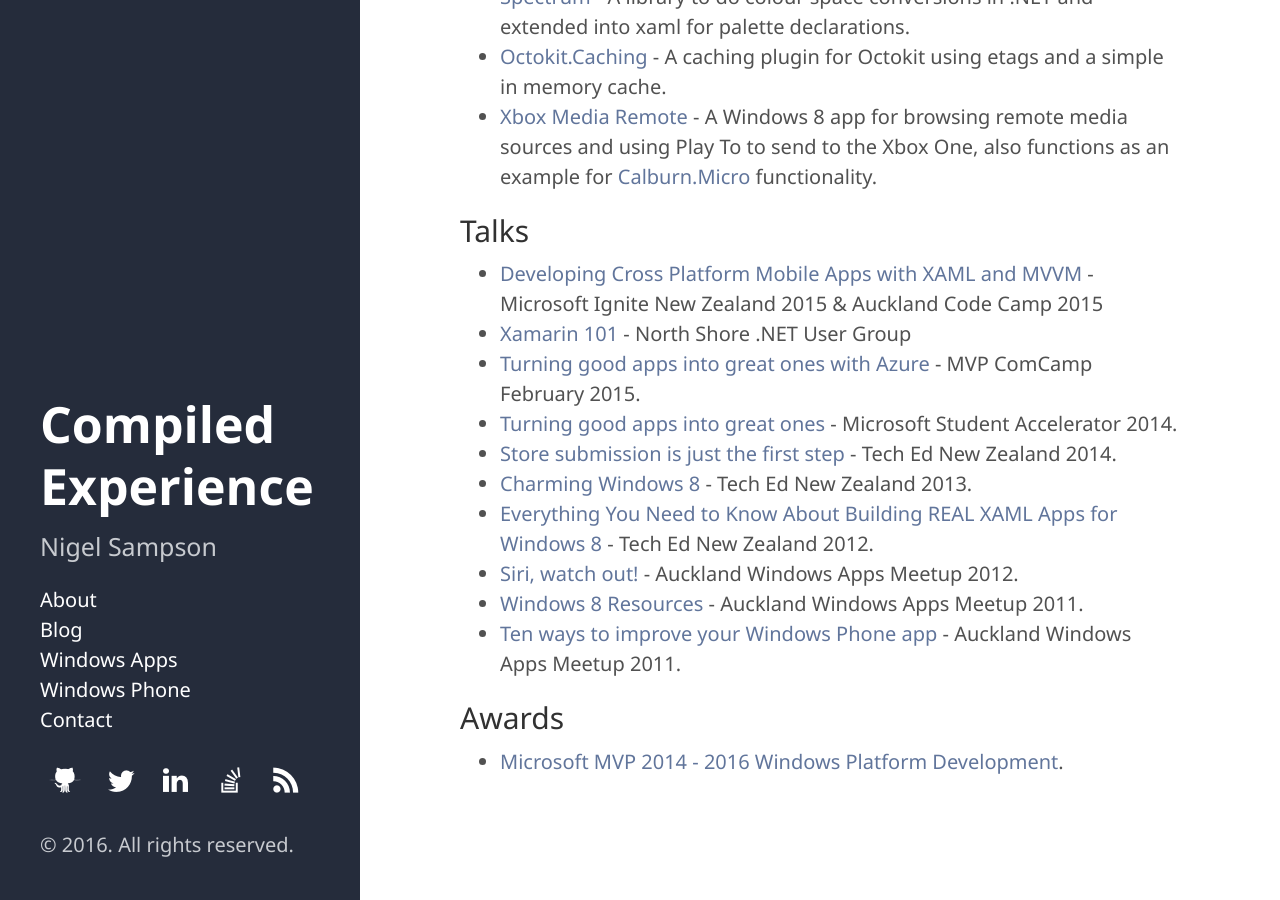
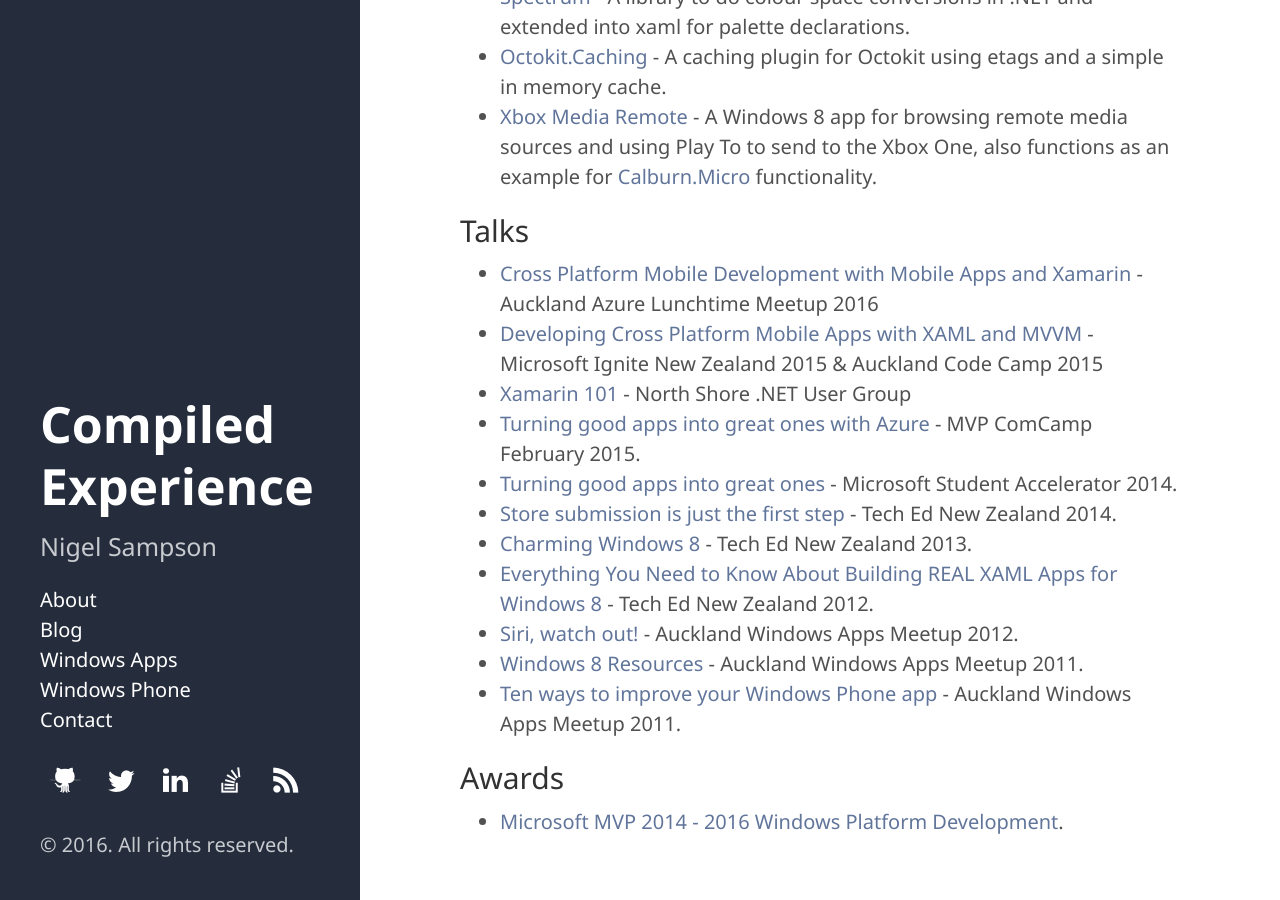
Before and after one commit to nigel-sampson/nigel-sampson.github.io, a Jekyll site: the page built from about.md, in a window 1280 px wide and 900 px high, scrolled down 516 px. Built offline with Jekyll 4.4.1, drawn with Linux system fonts in a browser that asks for light colours.

Commit message:
Update about page with new talk

```diff
--- a/about.md
+++ b/about.md
@@ -17,6 +17,7 @@
 
 ## Talks
 
+ - [Cross Platform Mobile Development with Mobile Apps and Xamarin][azure] - Auckland Azure Lunchtime Meetup 2016
  - [Developing Cross Platform Mobile Apps with XAML and MVVM][crossplat] - Microsoft Ignite New Zealand 2015 & Auckland Code Camp 2015
  - [Xamarin 101][xam] - North Shore .NET User Group
  - [Turning good apps into great ones with Azure][comcamp] - MVP ComCamp February 2015.
@@ -48,3 +49,4 @@
 [spec]: https://github.com/nigel-sampson/spectrum
 [caching]: https://github.com/nigel-sampson/octokit.caching
 [comcamp]: http://1drv.ms/1LV0nGC
+[azure]: https://onedrive.live.com/redir?resid=D28A1F0AF33100D0!275407&authkey=!ANlM8bnryckcXig&ithint=file%2cpptx
```
